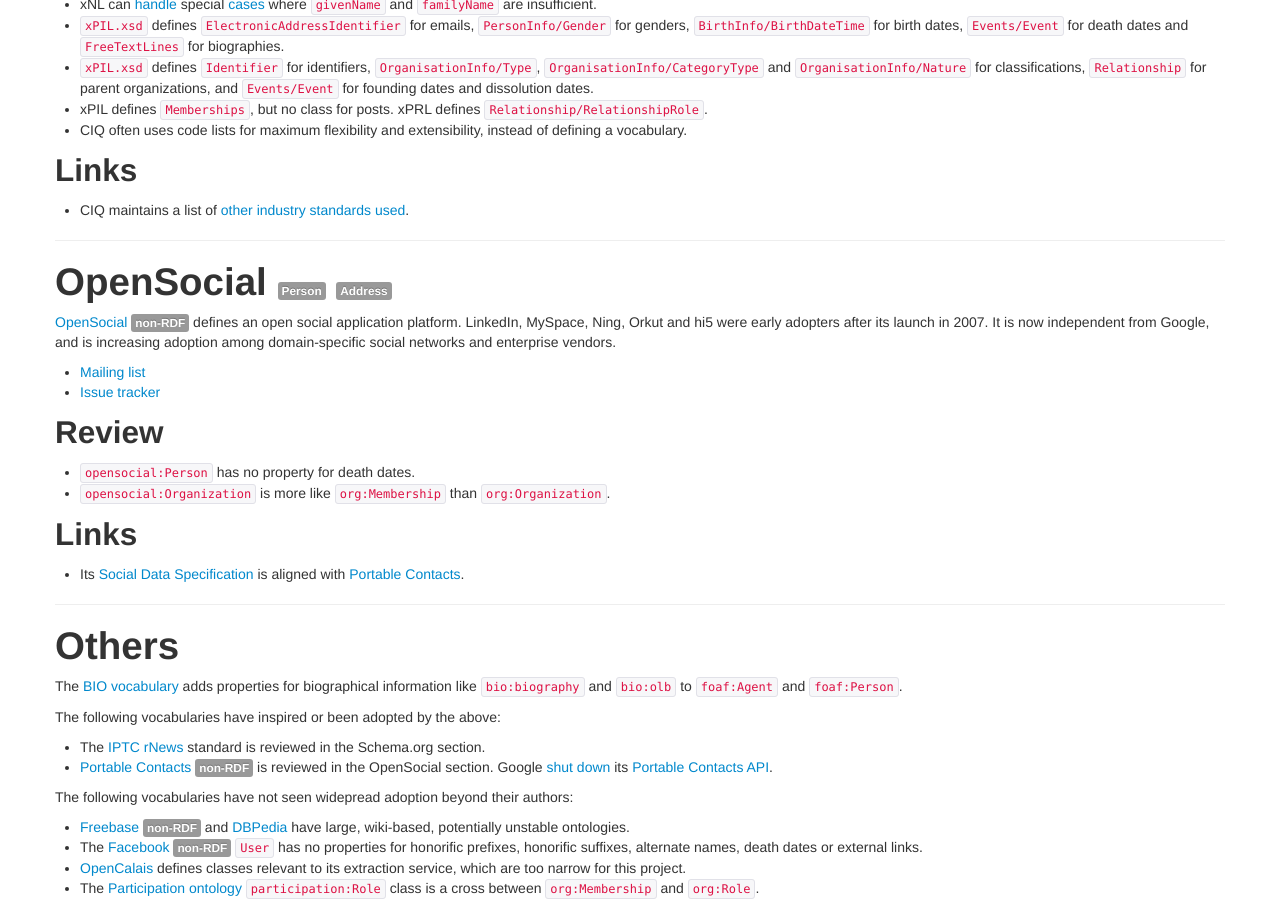
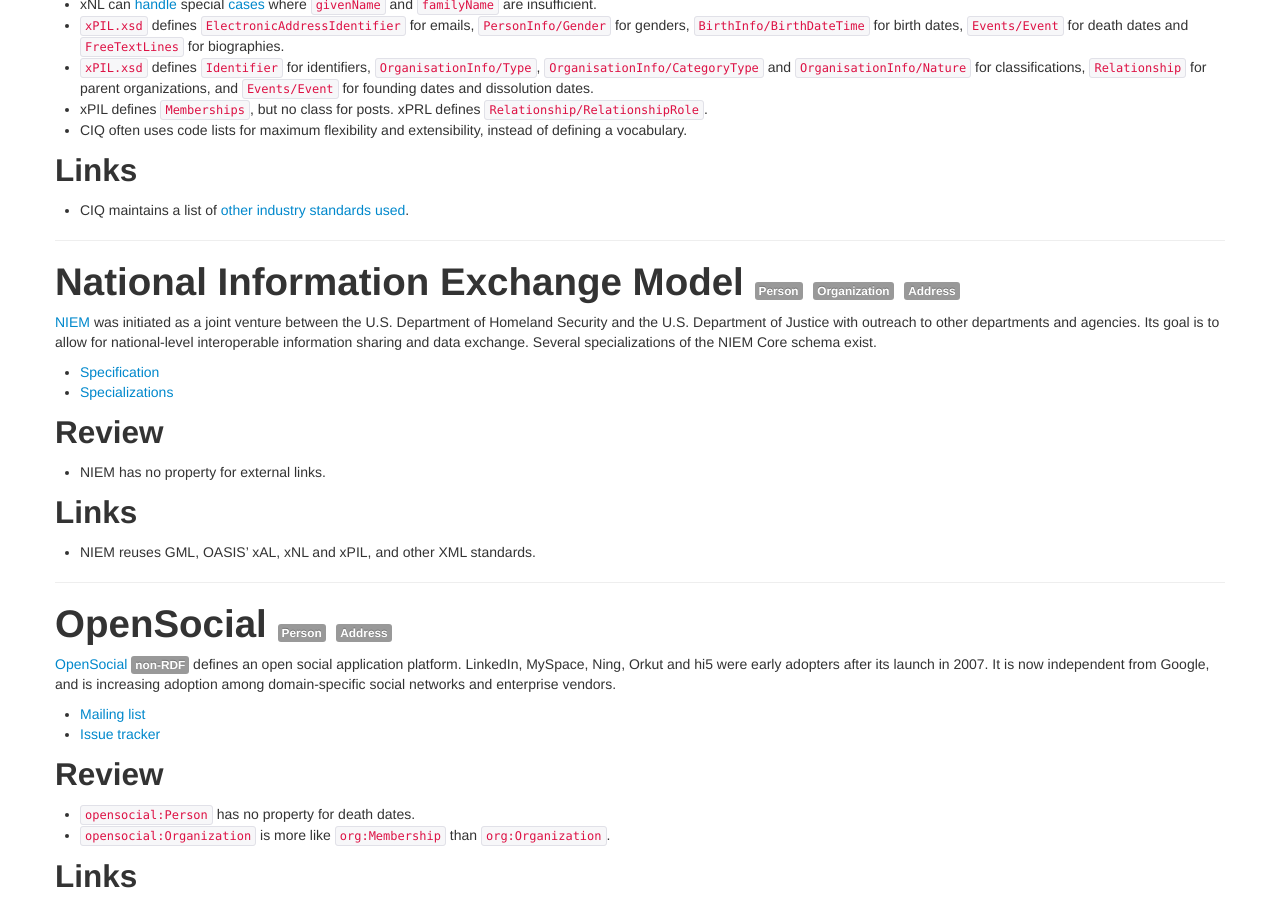
Before and after one commit to popolo-project/popolo-spec, a Jekyll site: the page built from data/survey.md, in a window 1280 px wide and 900 px high, scrolled down 3139 px. Built offline with Jekyll 4.4.1, drawn with Linux system fonts in a browser that asks for light colours; nearby versions of some CDN libraries; Markdown is read by kramdown in place of the engine named in the settings.

Commit message:
add niem to survey

```diff
--- a/data/survey.md
+++ b/data/survey.md
@@ -10,7 +10,7 @@
   <li class="active">Existing Standards</li>
 </ul>
 
-# Dublin Core Metadata Initiative <span class="label"></span>
+# Dublin Core Metadata Initiative
 
 [DCMI](http://dublincore.org/) defines general properties for describing resources, e.g. `dcterms:created` and `dcterms:modified`. The [Dublin Core Metadata Element Set](http://dublincore.org/documents/dces/) describes 15 properties that have been endorsed in [IETF](http://tools.ietf.org/html/rfc5013), ISO and ANSI/NISO standards. [DCMI Metadata Terms](http://dublincore.org/documents/dcmi-terms/) specifies all properties maintained by DCMI. Both are among the [most referenced](http://lov.okfn.org/dataset/lov/details/vocabulary_dce.html) linked open vocabularies. DCMI has a clear [governance and operation structure](http://dublincore.org/about/).
 
@@ -161,6 +161,23 @@
 
 ***
 
+# National Information Exchange Model <span class="label">Person</span> <span class="label">Organization</span> <span class="label">Address</span>
+
+[NIEM](https://www.niem.gov/) was initiated as a joint venture between the U.S. Department of Homeland Security and the U.S. Department of Justice with outreach to other departments and agencies. Its goal is to allow for national-level interoperable information sharing and data exchange. Several specializations of the NIEM Core schema exist.
+
+* [Specification](http://release.niem.gov/)
+* [Specializations](https://www.niem.gov/communities/Pages/communities.aspx)
+
+## Review
+
+* NIEM has no property for external links.
+
+## Links
+
+* NIEM reuses GML, OASIS' xAL, xNL and xPIL, and other XML standards.
+
+***
+
 # OpenSocial <span class="label">Person</span> <span class="label">Address</span>
 
 [OpenSocial](http://opensocial.org/) <span class="label">non-RDF</span> defines an open social application platform. LinkedIn, MySpace, Ning, Orkut and hi5 were early adopters after its launch in 2007. It is now independent from Google, and is increasing adoption among domain-specific social networks and enterprise vendors.
```
